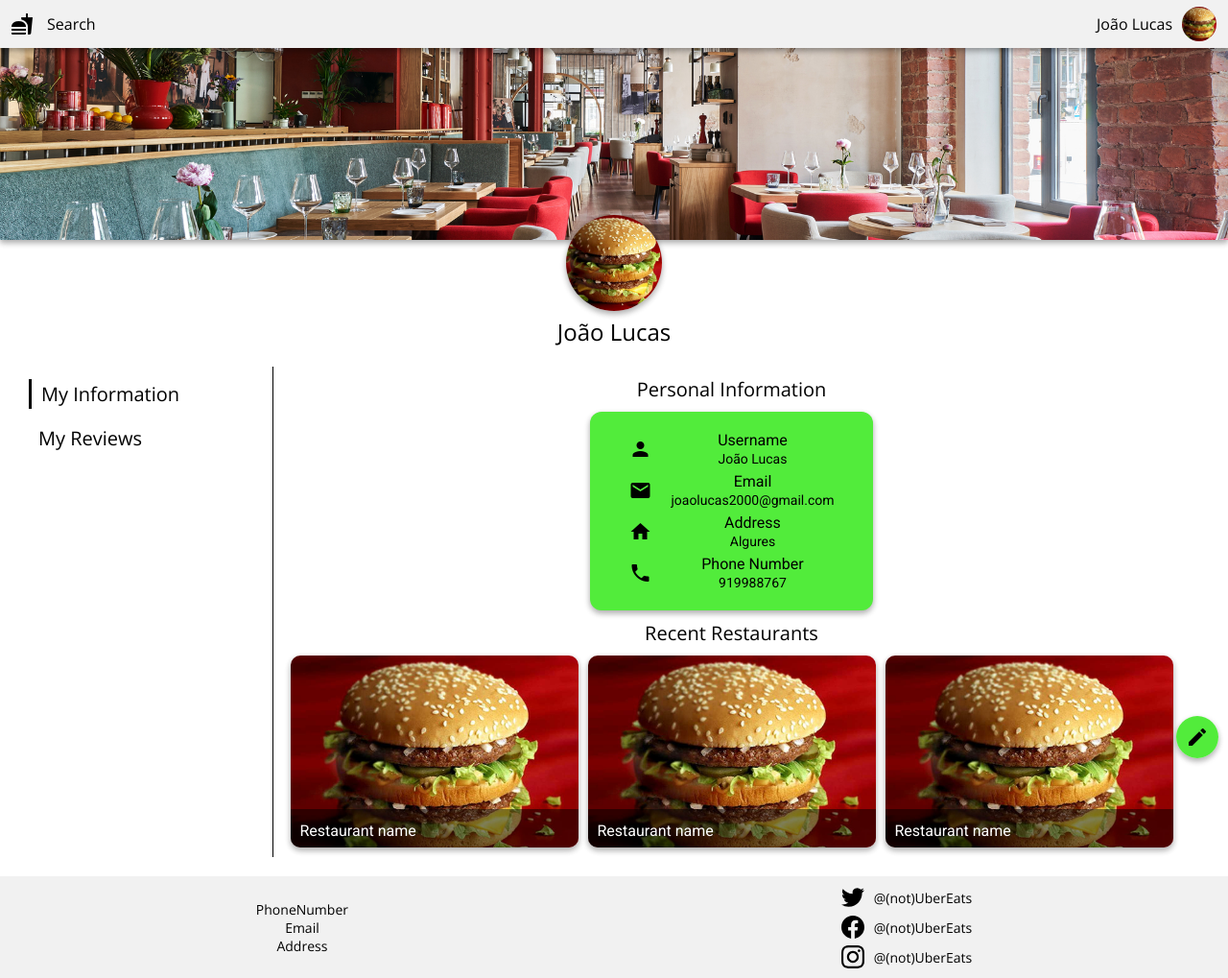
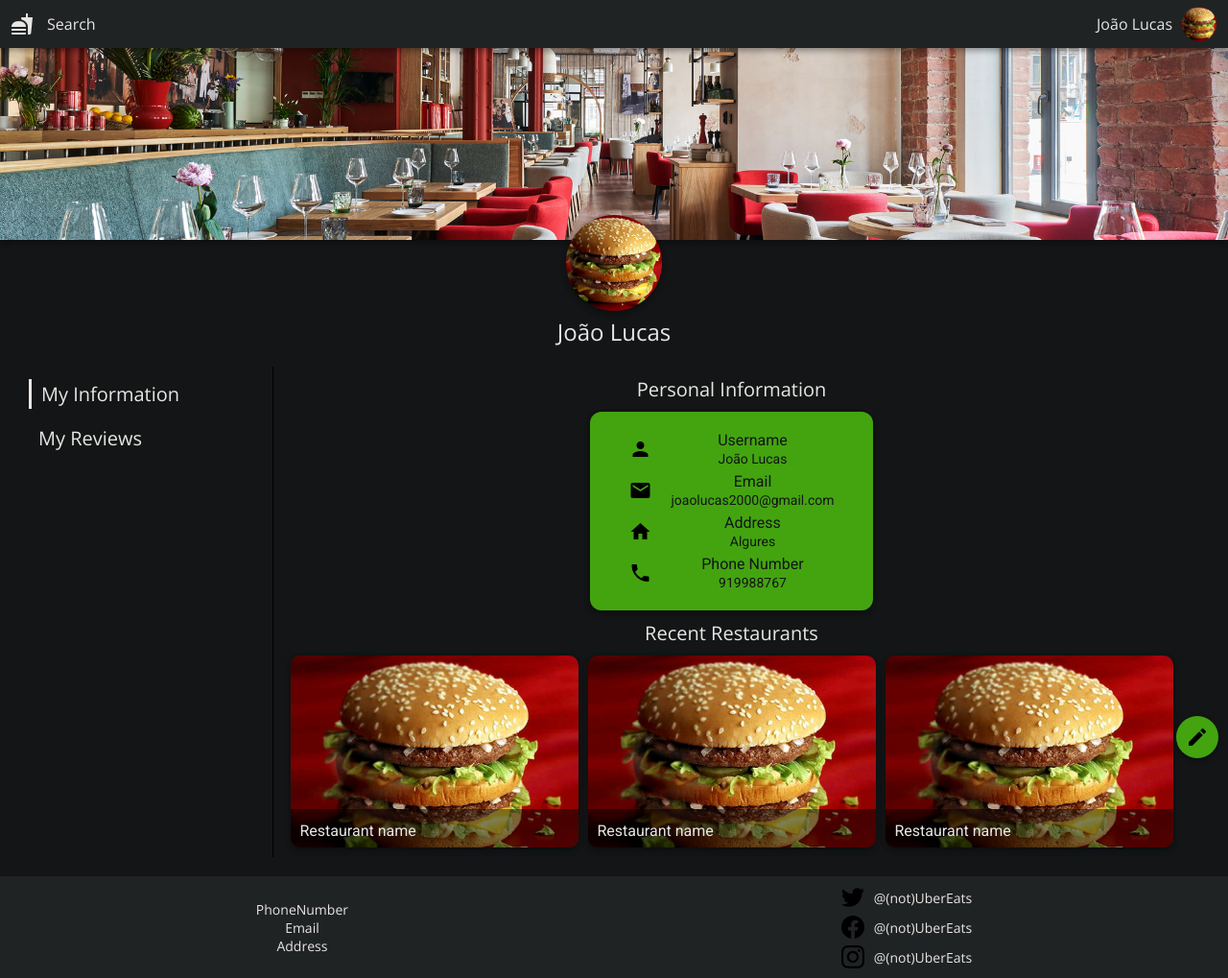
Before and after one commit to toni-santos/ltw-proj, a PHP site: page /pages/user_page.php in a window 1280 px wide. Shown: the whole page at 96% size. Run offline with PHP 8.4, Linux system fonts and the light colour scheme; the visitor is signed in with stand-in values (Sample User, id 1); data comes from the database, SQL or seed files in the repository.

Commit message:
switched to dark mode

```diff
--- a/pages/index.php
+++ b/pages/index.php
@@ -9,7 +9,7 @@ drawTop(["index", "commons", "forms"], ["hamburger", "scrollsnap", "forms"]);
 ?>
 <div class="main-top shadow-nohov">
     <div class="top-text">
-        <a class="h6" id="top-desc">
+        <a class="h6 light-bg" id="top-desc">
             Welcome to (not) UberEats, this is definitely NOT UberEats, and we definitely DO NOT specialize in food delivery, bringing you food from your favourite restaurants.
             <br>
             Find your favorite restaurant right now!
--- a/styles/commons.css
+++ b/styles/commons.css
@@ -2,13 +2,6 @@
 @import url('https://fonts.googleapis.com/css2?family=Open+Sans:ital,wght@0,300;0,400;0,500;0,600;0,700;0,800;1,300;1,400;1,500;1,600;1,700;1,800&family=Roboto:ital,wght@0,100;0,300;0,400;0,500;0,700;0,900;1,100;1,300;1,400;1,500;1,700;1,900&display=swap');
 
 :root {
-    --main-color-light: rgb(196, 224, 192);
-    --main-color-dark: rgb(163, 216, 155);
-    --sub-color-light: rgb(250, 235, 224);
-    --sub-color-dark: rgb(143, 104, 76);
-    --sub-color-light-trans: rgba(250, 235, 224, 0.5);
-    --sub-color-light-trans: rgba(143, 104, 76, 0.5);
-
     --main-highlight: #52ec3bff;
     --sub-highlight: #a6f49aff;
     --black: #000000ff;
@@ -16,9 +9,19 @@
     --onyx: #2d3133ff;
     --sonic-silver: #77797aff;
     --silver: #c0c0c0ff;
-    --off-white: #f1f1f1ff;
+    --dark-off-white: #f1f1f1ff;
     --white: #ffffffff;
-    /* --off-white:#fAf9f6ff; */
+
+    --dark-main-highlight: #43a410;
+    --dark-sub-highlight: #2d6b0c;
+    --dark-text: #e8e6e3;
+    --dark-onyx: #7c7366;
+    --dark-off-white: #202324;
+    --dark-background: #131516;
+    --darkreader-neutral-text: #d8d4cf;
+    --darkreader-selection-background: #004daa;
+    --darkreader-selection-text: #e8e6e3;
+
 }
 
 /*
@@ -48,6 +51,9 @@ html,
 body {
     height: 100%;
 }
+html {
+    background-color: var(--dark-background);
+}
 
 main {
     width: 100%;
@@ -57,12 +63,13 @@ main {
 a {
     user-select: none;
     text-decoration: none;
+    color: var(--dark-text);
 }
 
-a,
-a:visited {
-    color: inherit;
+article, button, li, h1, h2, h3, h4, h5, h6, p, a, a:visited {
+    color: var(--dark-text);
 }
+
 
 ul {
     list-style: none;
@@ -85,7 +91,7 @@ ul {
     padding: 2px;
     position: fixed;
     top: 0;
-    background-color: var(--off-white);
+    background-color: var(--dark-off-white);
     z-index: 999999999;
 }
 
@@ -289,7 +295,7 @@ footer {
     align-items: center;
     flex-direction: row;
     justify-content: space-around;
-    background-color: var(--off-white);
+    background-color: var(--dark-off-white);
     padding: 10px 10px;
 }
 
@@ -400,11 +406,11 @@ footer ul {
 }
 
 .dark-bg {
-    color: rgb(255, 255, 255);
+    color: var(--dark-text);
 }
 
 .light-bg {
-    color: rgb(0, 0, 0);
+    color: var(--dark-background);
 }
 
 .selectable {
--- a/styles/forms.css
+++ b/styles/forms.css
@@ -14,7 +14,7 @@ input[type=number] {
     padding: 10px;
     width: 100%;
     color: rgb(255, 255, 255);
-    background-color: var(--main-highlight);
+    background-color: var(--dark-main-highlight);
     border: none;
     border-radius: 10px;
     position: relative;
@@ -22,7 +22,7 @@ input[type=number] {
 }
 
 .button-form:disabled {
-    background-color: var(--sub-highlight);
+    background-color: var(--dark-sub-highlight);
 }
 
 .signup-form {
--- a/styles/index.css
+++ b/styles/index.css
@@ -107,7 +107,7 @@ div[id^="restaurant-card-"] {
     padding-inline: 10px;
     margin: 5px;
     border-radius: 24px;
-    background-color: var(--off-white);
+    background-color: var(--dark-off-white);
     height: 245px;
 }
 
@@ -195,7 +195,7 @@ div[id^="restaurant-card-"] {
     align-items: center;
     justify-content: center;
     width: 300px;
-    background-color: var(--off-white);
+    background-color: var(--dark-off-white);
     padding: 10px;
     padding-top: 0px;
     border-radius:10px;
--- a/styles/profile.css
+++ b/styles/profile.css
@@ -42,13 +42,12 @@
     text-transform: capitalize;
     padding: 2px;
     padding-inline: 10px;
-    color: rgb(0, 0, 0);
     height: fit-content;
     transition: all 0.2s ease-in-out;
 }
 
 .current-tab {
-    border-left: 3px solid black;
+    border-left: 3px solid var(--dark-text);
     border-bottom: none;
 }
 
@@ -226,7 +225,7 @@
 .review>article {
     padding-inline: 28px;
     margin-left: 18px;
-    border-left: 1px solid black;
+    border-left: 1px solid var(--dark-text);
     padding-top: 5px;
 }
 
@@ -246,7 +245,7 @@
 #fab {
     padding: 10px;
     border-radius: 50%;
-    background-color: var(--main-highlight);
+    background-color: var(--dark-main-highlight);
     transition: transform 0.2s ease-in-out;
 }
 
@@ -287,7 +286,7 @@
     display: flex;
     flex-direction: column;
     gap: 5px;
-    background-color: var(--main-highlight);
+    background-color: var(--dark-main-highlight);
     padding: 20px;
     padding-inline: 40px;
     border-radius: 12px;
--- a/styles/search.css
+++ b/styles/search.css
@@ -90,7 +90,7 @@
     width: 100%;
     text-align: center;
     display: block;
-    background-color: var(--sub-highlight);
+    background-color: var(--dark-sub-highlight);
     transition: all 0.2s ease-in-out;
 }
 
@@ -101,7 +101,7 @@
 
 
 .checkbox:checked + span {
-    background-color: var(--main-highlight);
+    background-color: var(--dark-main-highlight);
 }
 
 #show-more {
@@ -120,7 +120,7 @@
 }
 
 #show-more:hover > span {
-    background-color: grey;
+    background-color: var(--dark-off-white);
 }
 
 fieldset {
@@ -148,6 +148,6 @@ select {
     background-color: transparent;
     border: none;
     border-radius: 12px;
-    background-color: var(--main-highlight);
+    background-color: var(--dark-main-highlight);
     padding: 8px;
 }
--- a/templates/profile.tpl.php
+++ b/templates/profile.tpl.php
@@ -108,23 +108,23 @@ if (isset($_SESSION['id'])) {
                             <div id="personal-info-wrapper" class="shadow-nohov">
                                 <div class="personal-info">
                                     <span class="material-icons md-48">person</span>
-                                    <p class="body1">Username</p>
-                                    <p class="body2"><?php echo $user->username; ?></p>
+                                    <p class="body1 light-bg">Username</p>
+                                    <p class="body2 light-bg"><?php echo $user->username; ?></p>
                                 </div>
                                 <div class="personal-info">
                                     <span class="material-icons md-48">email</span>
-                                    <p class="body1">Email</p>
-                                    <p class="body2"><?php echo $user->email; ?></p>
+                                    <p class="body1 light-bg">Email</p>
+                                    <p class="body2 light-bg"><?php echo $user->email; ?></p>
                                 </div>
                                 <div class="personal-info">
                                     <span class="material-icons md-48">home</span>
-                                    <p class="body1">Address</p>
-                                    <p class="body2"><?php echo $user->address; ?></p>
+                                    <p class="body1 light-bg">Address</p>
+                                    <p class="body2 light-bg"><?php echo $user->address; ?></p>
                                 </div>
                                 <div class="personal-info">
                                     <span class="material-icons md-48">phone</span>
-                                    <p class="body1">Phone Number</p>
-                                    <p class="body2"><?php echo $user->phoneNum; ?></p>
+                                    <p class="body1 light-bg">Phone Number</p>
+                                    <p class="body2 light-bg"><?php echo $user->phoneNum; ?></p>
                                 </div>
                             </div>
                             <div>
```
Also changed, not shown: other parts of styles/commons.css (+13 -14 lines).
